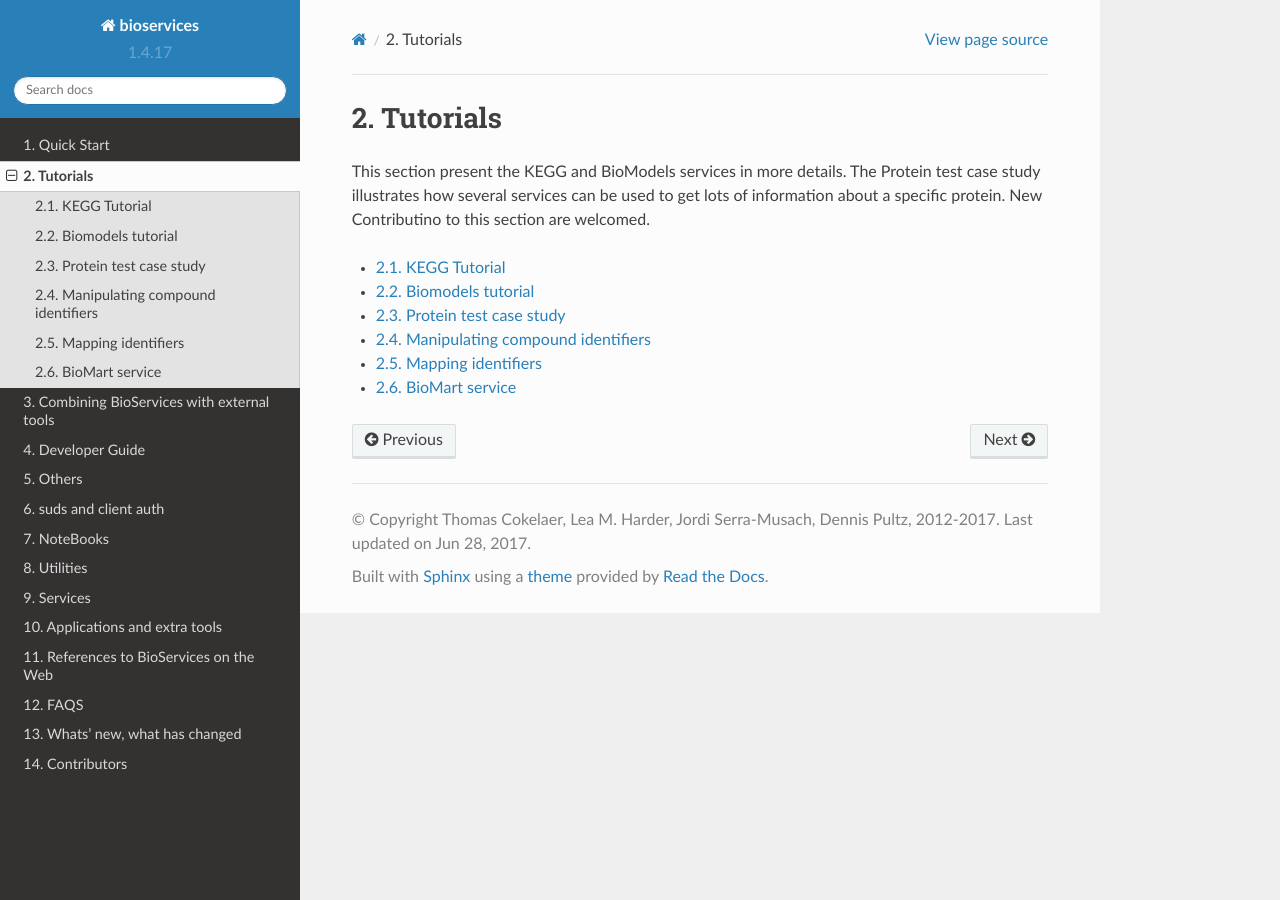
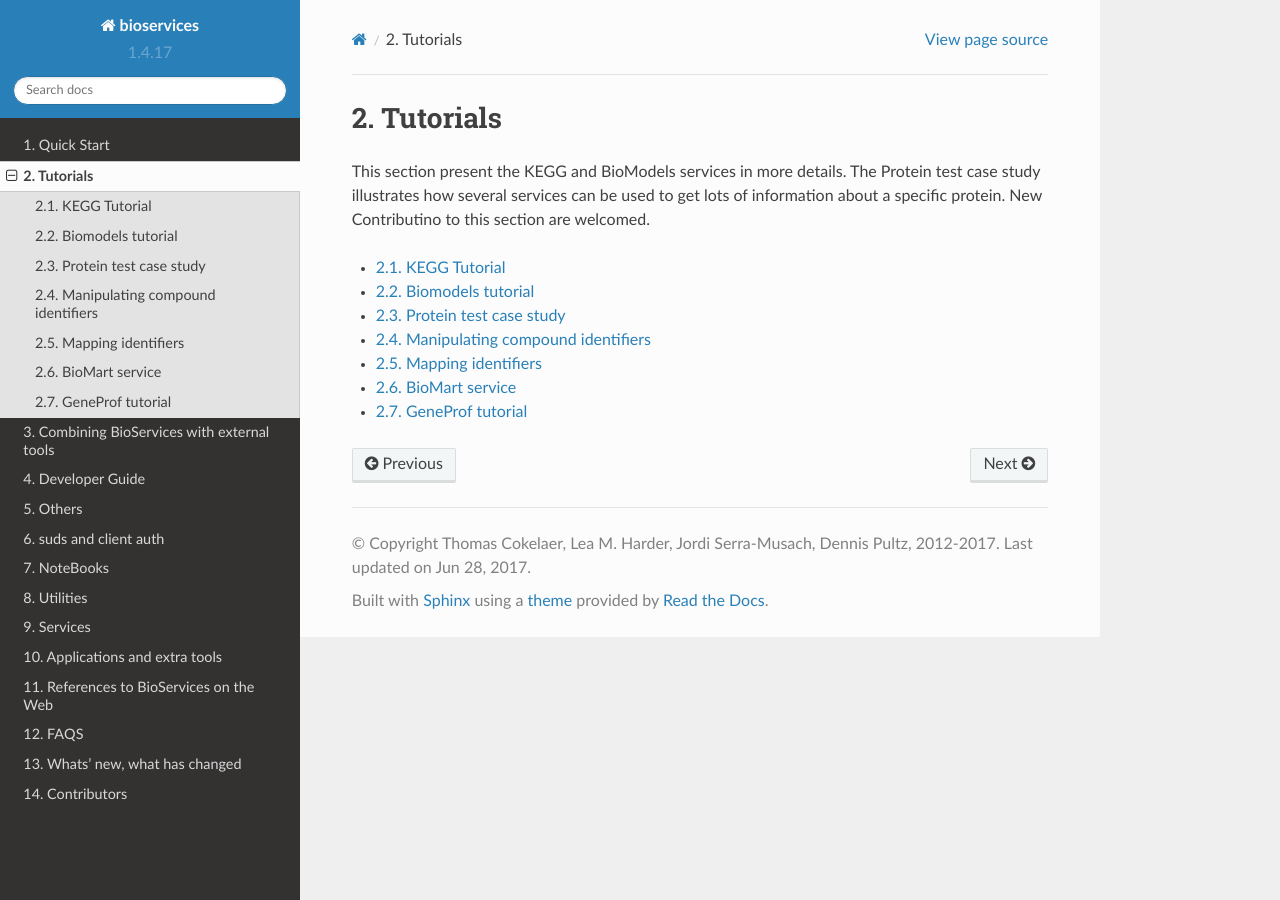
Before and after one commit to cokelaer/bioservices, a Sphinx documentation site: the page built from doc/tutorials.rst, in a window 1280 px wide. Built offline with Sphinx 7.4.7 and the Read the Docs theme 2.0.0, drawn with Linux system fonts in a browser that asks for light colours; formulas are drawn with MathJax 3; pages that are not in the unit, such as notebooks, are missing from menus.

Commit message:
[skip ci]

```diff
--- a/doc/conf.py
+++ b/doc/conf.py
@@ -140,7 +140,6 @@ modindex_common_prefix = ["bioservices."]
 plot_gallery = True
 sphinx_gallery_conf = {
     "doc_module": "bioservices",
-    "backreferences_dir": "gallery",
     #"examples_dirs": "examples",
     #"gallery_dirs": "auto_examples",
 }
--- a/doc/tutorials.rst
+++ b/doc/tutorials.rst
@@ -23,6 +23,4 @@ welcomed.
     compound_tutorial.rst
     convertor_tutorial.rst
     biomart.rst
-
-
-..    geneprof_tutorial.rst
+    geneprof_tutorial.rst
--- a/environment.yml
+++ b/environment.yml
@@ -16,6 +16,7 @@ dependencies:
 - matplotlib
 - scipy
 - easydev>=0.9.34
+- sphinx
 - numpydoc
 - pip
 - suds-jurko
```
Also changed, not shown: .travis.yml.
